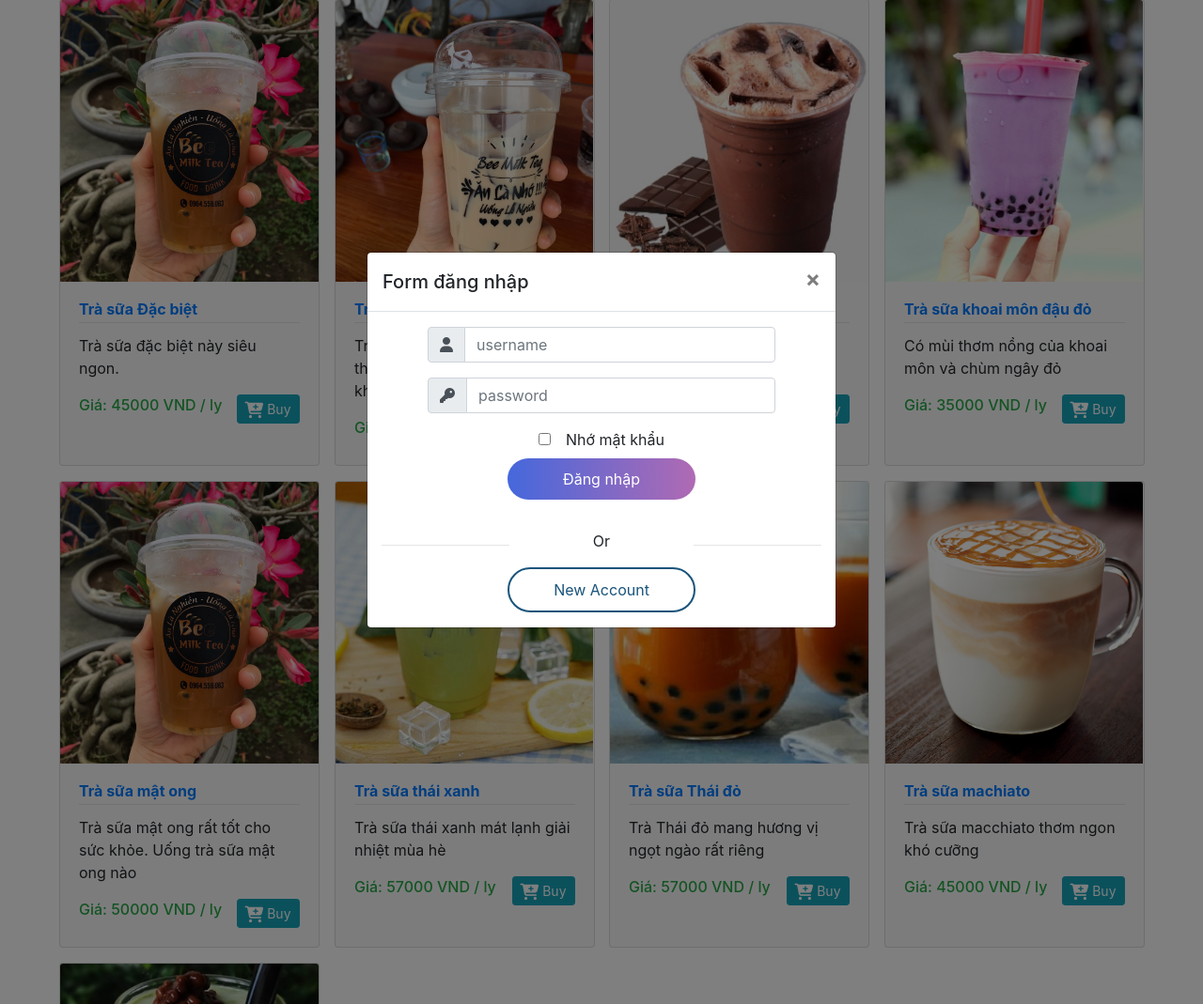
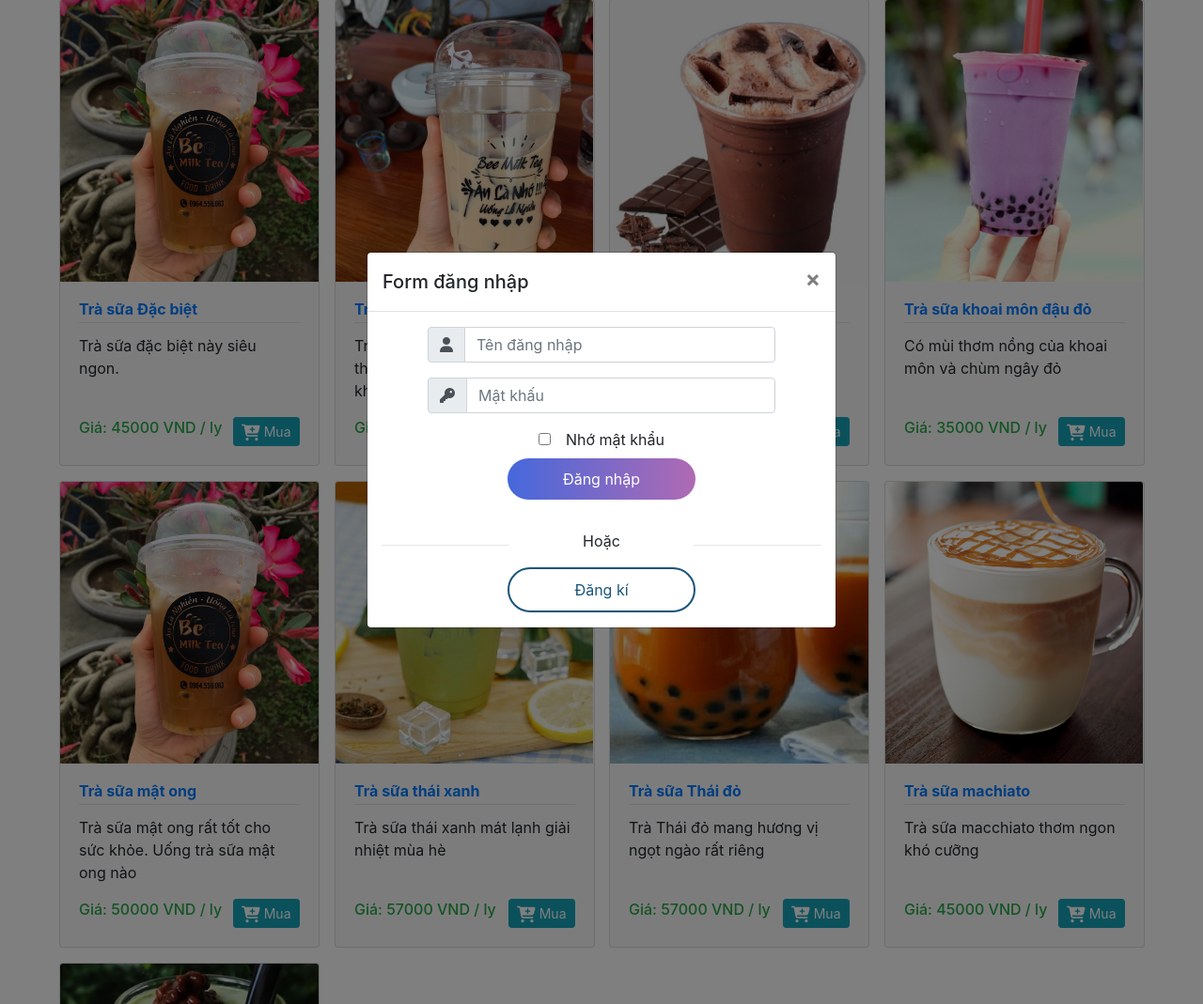
Before and after one commit to ngochungle1331/MilkTea, a Django app: page / in a window 1280 px wide, after a click on "Đăng nhập". Shown: the part 132-1201 px from the top of the page at 94% size. Run offline with Django 3.2, Linux system fonts and the light colour scheme; data comes from the database, SQL or seed files in the repository; both versions use the stored data as it was after the commit; some libraries are stand-ins or nearby versions.

Commit message:
NguyenCss1

```diff
--- a/orders/templates/orders/base.html
+++ b/orders/templates/orders/base.html
@@ -128,13 +128,13 @@
               <div class="input-group-prepend">
                 <span class="input-group-text"><i class="fas fa-user"></i></span>
               </div>
-              <input type="text" class="form-control" name="username" placeholder="username" required>
+              <input type="text" class="form-control" name="username" placeholder="Tên đăng nhập" required>
             </div>
             <div class="input-group form-group">
               <div class="input-group-prepend">
                 <span class="input-group-text"><i class="fas fa-key"></i></span>
               </div>
-              <input type="password" name="password" class="form-control" placeholder="password" required>
+              <input type="password" name="password" class="form-control" placeholder="Mật khấu" required>
             </div>
             <div class="text-center pb-2">
               <input type="checkbox" class="mr-3">Nhớ mật khẩu
@@ -149,14 +149,14 @@
             <hr>
           </div>
           <div class="col-4 text-center">
-            <p>Or</p>
+            <p>Hoặc</p>
           </div>
           <div class="col-4">
             <hr>
           </div>
         </div>
         <form class="text-center">
-          <button type="button" class="btn btn-secondary btn-register mb-3" data-dismiss="modal" data-toggle="modal" data-target="#signupModal">New Account</button>
+          <button type="button" class="btn btn-secondary btn-register mb-3" data-dismiss="modal" data-toggle="modal" data-target="#signupModal">Đăng kí</button>
         </form>
       </div>
     </div>
@@ -192,41 +192,41 @@
                 <div class="input-group-prepend">
                   <span class="input-group-text"><i class="fas fa-user"></i></span>
                 </div>
-                <input type="text" class="form-control" name="first_name" placeholder="First Name" required>
+                <input type="text" class="form-control" name="first_name" placeholder="Họ" required>
               </div>
               <div class="col-md-6 input-group form-group">
                 <div class="input-group-prepend">
                   <span class="input-group-text"><i class="fas fa-user"></i></span>
                 </div>
-                <input type="text" class="form-control" name="last_name" placeholder="Last Name" required>
+                <input type="text" class="form-control" name="last_name" placeholder="Tên" required>
               </div>
               <div class="col-md-12 input-group form-group">
                 <div class="input-group-prepend">
                   <span class="input-group-text"><i class="fas fa-user-plus"></i></span>
                 </div>
-                <input type="text" class="form-control" name="username" placeholder="Username" minlength="3" required>
+                <input type="text" class="form-control" name="username" placeholder="Tên đăng nhập" minlength="3" required>
               </div>
               <div class="col-md-6 input-group form-group">
                 <div class="input-group-prepend">
                   <span class="input-group-text"><i class="fas fa-key"></i></span>
                 </div>
-                <input type="password" name="password" class="form-control" placeholder="Password" required>
+                <input type="password" name="password" class="form-control" placeholder="Mật khẩu" required>
               </div>
               <div class="col-md-6 input-group form-group">
                 <div class="input-group-prepend">
                   <span class="input-group-text"><i class="fas fa-key"></i></span>
                 </div>
-                <input type="password" name="confirmation" class="form-control" placeholder="Confirmation" required>
+                <input type="password" name="confirmation" class="form-control" placeholder="Nhập lại mật khẩu" required>
               </div>
               <div class="col-md-12 input-group form-group">
                 <div class="input-group-prepend">
                   <span class="input-group-text"><i class="fas fa-envelope"></i></span>
                 </div>
-                <input type="email" name="email" class="form-control" placeholder="Your email" required>
+                <input type="email" name="email" class="form-control" placeholder="Nhập email" required>
               </div>
             </div>
             <div class="justify-content-center pb-2 text-center">
-              <input type="checkbox" class="mr-3" required>Tôi đồng ý với điều khoản sử dụng
+              <input type="checkbox" class="mr-3" required>Tôi đồng ý với <a href="https://www.google.com" target="_blank">điều khoản sử dụng</a>
             </div>
             <div class="form-group text-center">
               <button type="submit" class="btn btn-login">Đăng kí</button>
@@ -245,7 +245,7 @@
           </div>
         </div>
         <form class="text-center">
-          <button type="button" class="btn btn-secondary btn-register mb-3" data-dismiss="modal" data-toggle="modal" data-target="#loginModal">Login</button>
+          <button type="button" class="btn btn-secondary btn-register mb-3" data-dismiss="modal" data-toggle="modal" data-target="#loginModal">Đăng nhập</button>
         </form>
       </div>
     </div>
--- a/orders/templates/orders/index.html
+++ b/orders/templates/orders/index.html
@@ -36,7 +36,7 @@ Index
                   <h6>Giá: {{ item.price }} VND / {{ item.unit }}</h6>
                 </div>
                 <div class="">
-                  <a href="#" class="btn btn-sm btn-info float-right"><i class="fas fa-cart-plus fa-lg"></i> Buy</a>
+                  <a href="#" class="btn btn-sm btn-info float-right"><i class="fas fa-cart-plus fa-lg"></i> Mua</a>
                 </div>
               </div>
             </div>
--- a/static/orders/css/styles.css
+++ b/static/orders/css/styles.css
@@ -253,12 +253,14 @@ input[type=number] {
     width: 200px;
     cursor: pointer;
     border: 2px solid #19547b !important
+
 }
 
 .btn-register:hover {
     color: #fff;
-    border: none !important;
+    /* border: none !important; */
     background-image: linear-gradient(to right, #ffd89b, #19547b)
+
 }
 
 
@@ -266,8 +268,10 @@ input[type=number] {
   position: relative;
 }
 
+
 .card-text {
   /* display: none !important; */
+  height: 72px;
 }
 
 @media screen and (max-width: 575px) {
```
Also changed, not shown: db.sqlite3.
